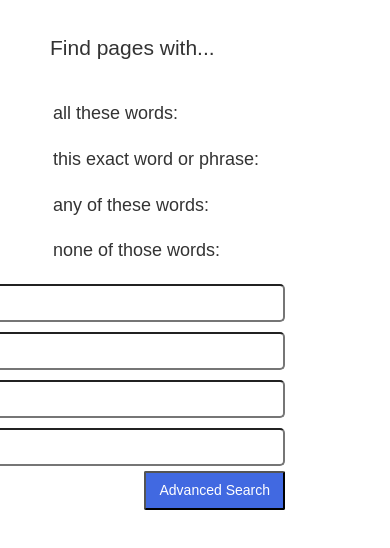
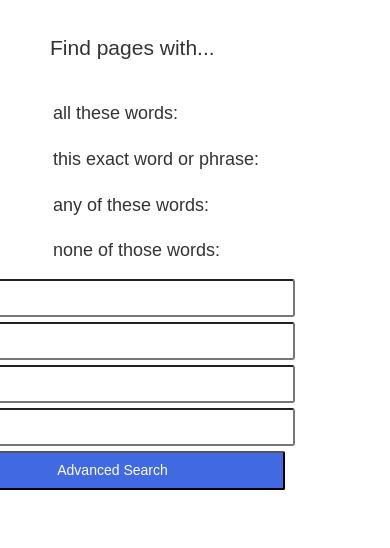
Before and after one commit to nddung2812/CS50W, a plain HTML site: page search/advanced.html in a window 390 px wide. Shown: the part 164-712 px from the top of the page. Drawn offline with nearby package versions, Linux system fonts and the light colour scheme.

Commit message:
final submission

```diff
--- a/search/advanced.html
+++ b/search/advanced.html
@@ -3,7 +3,7 @@
     <head>
         <title>Google Advanced Search</title>
         <link rel="stylesheet" href="https://maxcdn.bootstrapcdn.com/bootstrap/3.3.7/css/bootstrap.min.css" integrity="sha384-BVYiiSIFeK1dGmJRAkycuHAHRg32OmUcww7on3RYdg4Va+PmSTsz/K68vbdEjh4u" crossorigin="anonymous">
-        <link rel="stylesheet" href="./css/style.css">
+        <link rel="stylesheet" href="./style.css">
     </head>
     <body>
         <header>
@@ -15,7 +15,7 @@
                 </ul>
             </nav>
             <div class="header-logo">
-                <img src="./Img/google-logo.png" alt="top">
+                <img src="./google-logo.png" alt="top">
             </div>
         </header>
             <div class="showcase">
@@ -25,7 +25,7 @@
                 <h4>Find pages with...</h4>
             </div>
             <div class="boxes">
-            <form action="https://google.com/search">
+            <form method ="get" action="https://google.com/search">
                 <div class="text">
                     <h5>all these words:</h5>
                     <h5>this exact word or phrase:</h5>
@@ -33,10 +33,10 @@
                     <h5>none of those words:</h5>
                 </div>
                 <div class="frame">
-                    <input type="text" name="q">
-                    <input type="text" name="q">
-                    <input type="text" name="q">
-                    <input type="text" name="q">
+                    <input type="text" name="as_q">
+                    <input type="text" name="as_epq">
+                    <input type="text" name="as_oq">
+                    <input type="text" name="as_eq">
                 </div>
                 <div class="advanced-button">
                     <input type="submit" value="Advanced Search">
--- a/search/css/style.css
+++ b/search/style.css
@@ -120,16 +120,17 @@ header .header-logo img{
     display: flex;
     flex-direction: column;
     float: right;
-    width: 710px;
+    width: 80%;
     margin-right: 100px;
+    resize: vertical;
 }
 .frame input{
     margin: 5px;
-    width: 700px;
+    width: auto ;
     height: 38px;
     font-size: 25px;
     border: 0.1 rgba(206, 206, 206, 0.158);
-    border-radius: 5px;
+    border-radius: 3px;
 }
 .frame input:hover{
     -webkit-box-shadow: 0.5px 0.5px 1.5px 1.5px rgb(232, 232, 232);
@@ -150,3 +151,9 @@ header .header-logo img{
 .advanced-button input:hover{
     background-color: rgb(59, 95, 201);
 }
+@media screen and (max-width: 600px) {
+    .frame input, .frame, .advanced-button input {
+      width: 100%;
+      margin-top:0;
+    }
+  }
```
Also changed, not shown: search/image.html (+3 -3 lines), search/index.html (+2 -3 lines), search/google-logo.png (renamed from search/Img/google-logo.png).
